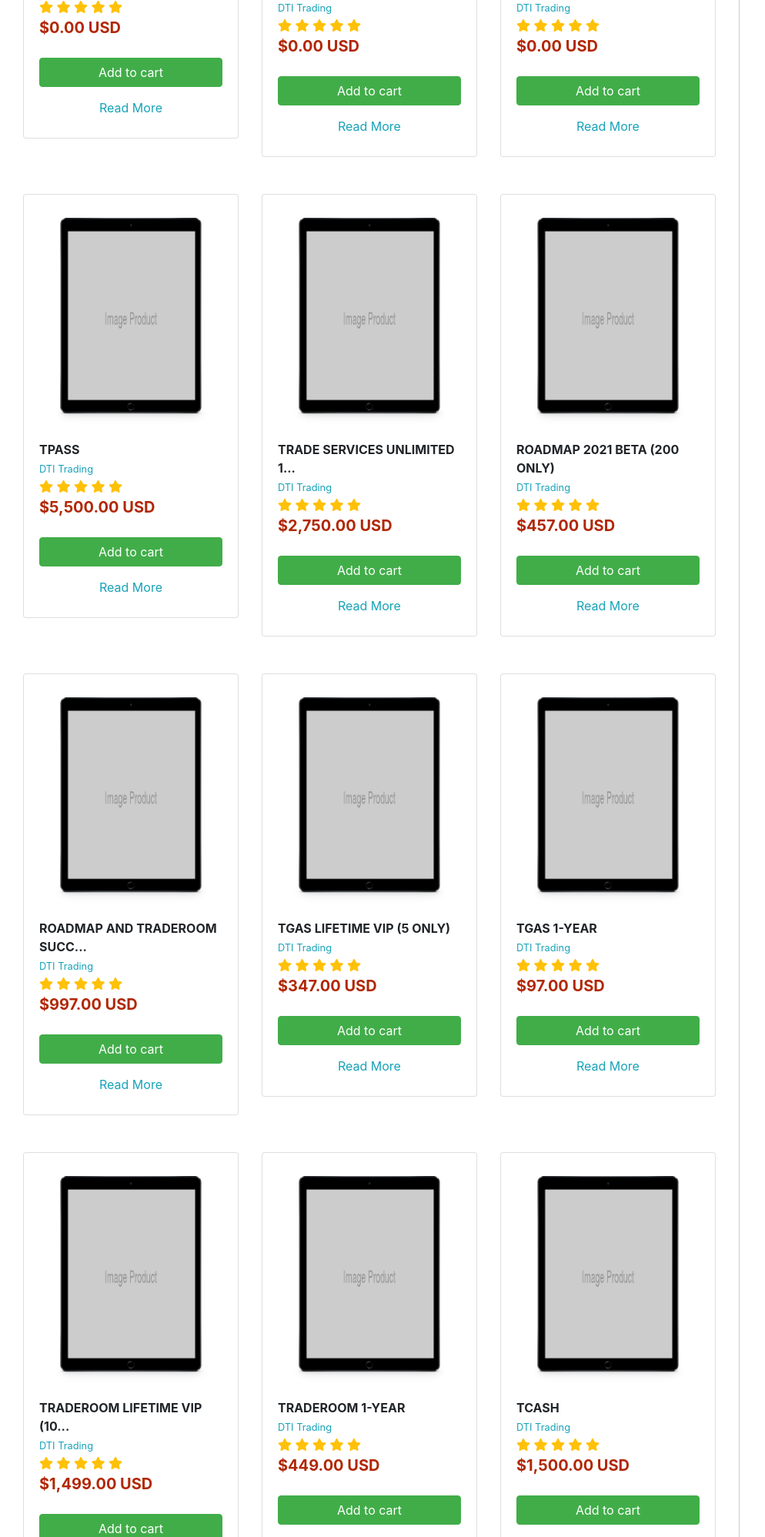
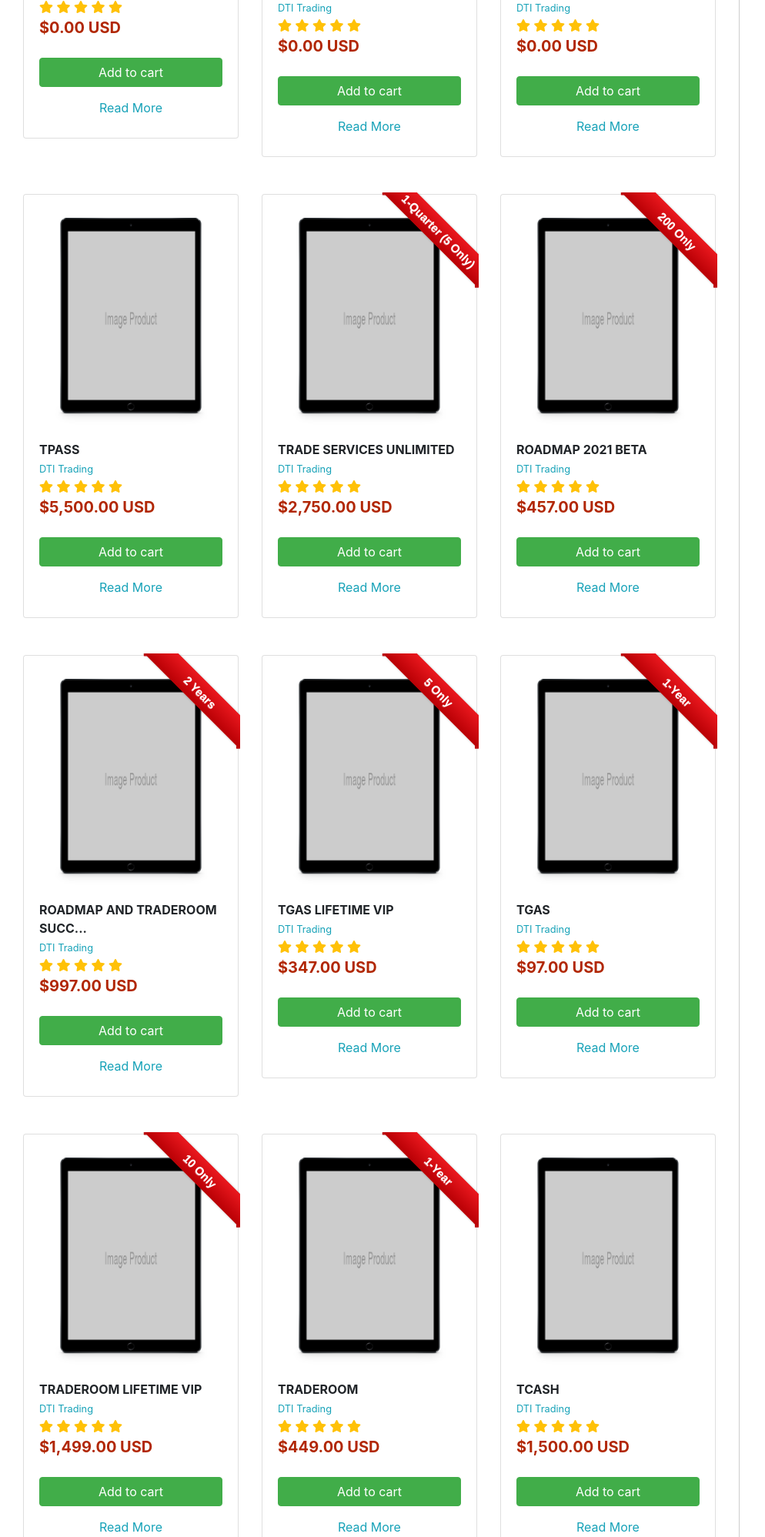
Before and after one commit to juanjimeneztj/catalog-plus-of, a PHP site: page / in a window 1280 px wide. Shown: the part 1216-3213 px from the top of the page at 77% size, without its empty margins (0-994 px from the left). Run offline with PHP 8.4, Linux system fonts and the light colour scheme; style sheets or scripts are compiled from the project's sources; some libraries are stand-ins or nearby versions.

Commit message:
added label to the products

```diff
--- a/css/style.css
+++ b/css/style.css
@@ -67,3 +67,47 @@
 .modal-body, .modal-body p, .modal-body a, .modal-body li {
   font-size: 19px;
   line-height: 30px; }
+
+.ribbon-wrapper-red {
+  width: 135px;
+  height: 128px;
+  overflow: hidden;
+  position: absolute;
+  top: -3px;
+  right: -3px;
+  z-index: 1; }
+  .ribbon-wrapper-red .ribbon-red {
+    font: bold 15px Sans-Serif;
+    color: #fff;
+    text-align: center;
+    text-shadow: rgba(255, 255, 255, 0.5) 0px 1px 0px;
+    -webkit-transform: rotate(45deg);
+    -moz-transform: rotate(45deg);
+    -ms-transform: rotate(45deg);
+    -o-transform: rotate(45deg);
+    position: relative;
+    padding: 7px 0;
+    left: -5px;
+    top: 35px;
+    width: 176px;
+    background-color: #ea181e;
+    background-image: -webkit-gradient(linear, left top, left bottom, from(#ea181e), to(#b90005));
+    background-image: -webkit-linear-gradient(top, #ea181e, #b90005);
+    background-image: -moz-linear-gradient(top, #BFDC7A, #8EBF45);
+    background-image: -ms-linear-gradient(top, #BFDC7A, #8EBF45);
+    background-image: -o-linear-gradient(top, #BFDC7A, #8EBF45);
+    color: #fff;
+    -webkit-box-shadow: 0px 0px 3px rgba(0, 0, 0, 0.3);
+    -moz-box-shadow: 0px 0px 3px rgba(0, 0, 0, 0.3);
+    box-shadow: 0px 0px 3px rgba(0, 0, 0, 0.3); }
+    .ribbon-wrapper-red .ribbon-red:before, .ribbon-wrapper-red .ribbon-red:after {
+      content: "";
+      border-top: 3px solid #b90005;
+      border-left: 3px solid transparent;
+      border-right: 3px solid transparent;
+      position: absolute;
+      bottom: -3px; }
+    .ribbon-wrapper-red .ribbon-red:before {
+      left: 0; }
+    .ribbon-wrapper-red .ribbon-red:after {
+      right: 0; }
--- a/index.php
+++ b/index.php
@@ -36,6 +36,9 @@
                             <template id="template-product">
                                 <div class="col-12 col-sm-12 col-md-12 col-lg-12 col-xl-4 mb-5">
                                     <div class="card text-center">
+                                        <div class="ribbon-wrapper-red">
+                                            <div class="ribbon-red">1-Year</div>
+                                        </div>
                                         <figure class="prod-image">
                                             <img src="${element.image}" alt="${element.product_name}" />
                                         </figure>
--- a/js/init.fn.juanjimeneztj.js
+++ b/js/init.fn.juanjimeneztj.js
@@ -24,6 +24,12 @@
                     $name = element.product_name;
                 }
             }
+            if(element.label == ''){
+                templateProducts.querySelector('.ribbon-wrapper-red').classList.add('d-none');
+            }else{
+                templateProducts.querySelector('.ribbon-wrapper-red').classList.remove('d-none');
+                templateProducts.querySelector('.ribbon-wrapper-red .ribbon-red').textContent = element.label;
+            }
             templateProducts.querySelector('img').setAttribute('src',element.image);
             templateProducts.querySelector('img').setAttribute('alt',element.product_name);
             templateProducts.querySelector('.title-gsweb').setAttribute('title',element.product_name);
--- a/products.php
+++ b/products.php
@@ -4,6 +4,7 @@
     [
         'id'           => 1,
         'product_name' => 'TBUZ',
+        'label'        => '',
         'retail_price' => '',
         'actual_price' => '0.00',
         'image'        => 'images/TBUZ.png',
@@ -12,6 +13,7 @@
     [
         'id'           => 2,
         'product_name' => 'TSPY',
+        'label'        => '',
         'retail_price' => '',
         'actual_price' => '0.00',
         'image'        => 'images/TSPY.png',
@@ -20,6 +22,7 @@
     [
         'id'           => 3,
         'product_name' => 'High Noon Swing Trade Alerts',
+        'label'        => '',
         'retail_price' => '',
         'actual_price' => '0.00',
         'image'        => 'images/HighNoon.png',
@@ -28,6 +31,7 @@
     [
         'id'           => 4,
         'product_name' => 'TCASH',
+        'label'        => '',
         'retail_price' => '',
         'actual_price' => '0.00',
         'image'        => 'images/TCASH.png',
@@ -36,6 +40,7 @@
     [
         'id'           => 5,
         'product_name' => '24-Hour Global TradeRoom',
+        'label'        => '',
         'retail_price' => '',
         'actual_price' => '0.00',
         'image'        => 'images/24HourGlobalTradeRoom.png',
@@ -44,6 +49,7 @@
     [
         'id'           => 6,
         'product_name' => 'Trade of the Day with TGAS',
+        'label'        => '',
         'retail_price' => '',
         'actual_price' => '0.00',
         'image'        => 'images/TradeOfTheDay.png',
@@ -52,6 +58,7 @@
     [
         'id'           => 7,
         'product_name' => 'TPASS',
+        'label'        => '',
         'retail_price' => '22,500.00',
         'actual_price' => '5,500.00',
         'image'        => 'images/example.png',
@@ -59,7 +66,8 @@
     ],
     [
         'id'           => 8,
-        'product_name' => 'Trade Services Unlimited 1-Quarter (5 Only)',
+        'product_name' => 'Trade Services Unlimited',
+        'label'        => '1-Quarter (5 Only)',
         'retail_price' => '4,999.00',
         'actual_price' => '2,750.00',
         'image'        => 'images/example.png',
@@ -67,7 +75,8 @@
     ],
     [
         'id'           => 9,
-        'product_name' => 'Roadmap 2021 Beta (200 Only)',
+        'product_name' => 'Roadmap 2021 Beta',
+        'label'        => '200 Only',
         'retail_price' => '4,500.00',
         'actual_price' => '457.00',
         'image'        => 'images/example.png',
@@ -75,7 +84,8 @@
     ],
     [
         'id'           => 10,
-        'product_name' => 'Roadmap and TradeRoom success package 2 Years',
+        'product_name' => 'Roadmap and TradeRoom success package',
+        'label'        => '2 Years',
         'retail_price' => '4,500.00',
         'actual_price' => '997.00',
         'image'        => 'images/example.png',
@@ -83,7 +93,8 @@
     ],
     [
         'id'           => 11,
-        'product_name' => 'TGAS Lifetime VIP (5 Only)',
+        'product_name' => 'TGAS Lifetime VIP',
+        'label'        => '5 Only',
         'retail_price' => '5,999.00',
         'actual_price' => '347.00',
         'image'        => 'images/example.png',
@@ -91,7 +102,8 @@
     ],
     [
         'id'           => 12,
-        'product_name' => 'TGAS 1-Year',
+        'product_name' => 'TGAS',
+        'label'        => '1-Year',
         'retail_price' => '999.00',
         'actual_price' => '97.00',
         'image'        => 'images/example.png',
@@ -99,7 +111,8 @@
     ],
     [
         'id'           => 13,
-        'product_name' => 'TradeRoom Lifetime VIP (10 Only)',
+        'product_name' => 'TradeRoom Lifetime VIP',
+        'label'        => '10 Only',
         'retail_price' => '5,000.00',
         'actual_price' => '1,499.00',
         'image'        => 'images/example.png',
@@ -107,7 +120,8 @@
     ],
     [
         'id'           => 14,
-        'product_name' => 'TradeRoom 1-Year',
+        'product_name' => 'TradeRoom',
+        'label'        => '1-Year',
         'retail_price' => '999.00',
         'actual_price' => '449.00',
         'image'        => 'images/example.png',
@@ -116,6 +130,7 @@
     [
         'id'           => 15,
         'product_name' => 'TCASH',
+        'label'        => '',
         'retail_price' => '',
         'actual_price' => '1,500.00',
         'image'        => 'images/example.png',
@@ -124,6 +139,7 @@
     [
         'id'           => 16,
         'product_name' => 'High Noon',
+        'label'        => '',
         'retail_price' => '',
         'actual_price' => '1,000.00',
         'image'        => 'images/example.png',
@@ -131,7 +147,8 @@
     ],
     [
         'id'           => 17,
-        'product_name' => 'TBB 2 Year',
+        'product_name' => 'TBB',
+        'label'        => '2 Year',
         'retail_price' => '',
         'actual_price' => '1,500.00',
         'image'        => 'images/example.png',
@@ -139,7 +156,8 @@
     ],
     [
         'id'           => 18,
-        'product_name' => 'Charlie&#39;s Option Room 2-Year (Only 5)',
+        'product_name' => 'Charlie&#39;s Option Room',
+        'label'        => '2-Year (Only 5)',
         'retail_price' => '7,992.00',
         'actual_price' => '5,000.00',
         'image'        => 'images/example.png',
@@ -147,7 +165,8 @@
     ],
     [
         'id'           => 19,
-        'product_name' => 'Charlie&#39;s Option Room 1-Year (Only 10)',
+        'product_name' => 'Charlie&#39;s Option Room',
+        'label'        => '1-Year (Only 10)',
         'retail_price' => '3,996.00',
         'actual_price' => '2,950.00',
         'image'        => 'images/example.png',
@@ -155,7 +174,8 @@
     ],
     [
         'id'           => 20,
-        'product_name' => 'TBUZ/TSPY Combo 1 Year',
+        'product_name' => 'TBUZ/TSPY',
+        'label'        => 'Combo 1 Year',
         'retail_price' => '8,550.00',
         'actual_price' => '1,500.00',
         'image'        => 'images/example.png',
@@ -163,7 +183,8 @@
     ],
     [
         'id'           => 21,
-        'product_name' => 'TBUZ/TSPY Combo 3 Year',
+        'product_name' => 'TBUZ/TSPY',
+        'label'        => 'Combo 3 Year',
         'retail_price' => '8,550.00',
         'actual_price' => '3,400.00',
         'image'        => 'images/example.png',
@@ -171,7 +192,8 @@
     ],
     [
         'id'           => 22,
-        'product_name' => 'TBUZ 1 Year',
+        'product_name' => 'TBUZ',
+        'label'        => '1 Year',
         'retail_price' => '2,850.00',
         'actual_price' => '1,699.00',
         'image'        => 'images/example.png',
@@ -179,7 +201,8 @@
     ],
     [
         'id'           => 23,
-        'product_name' => 'TSPY Pro 3-Year',
+        'product_name' => 'TSPY Pro',
+        'label'        => '3-Year',
         'retail_price' => '8,550.00',
         'actual_price' => '3,949.00',
         'image'        => 'images/example.png',
@@ -187,7 +210,8 @@
     ],
     [
         'id'           => 24,
-        'product_name' => 'TSPY Pro 1-Year',
+        'product_name' => 'TSPY Pro',
+        'label'        => '1-Year',
         'retail_price' => '2,850.00',
         'actual_price' => '1,699.00',
         'image'        => 'images/example.png',
@@ -195,7 +219,8 @@
     ],
     [
         'id'           => 25,
-        'product_name' => 'Trade-A-Thon 1-Year',
+        'product_name' => 'Trade-A-Thon',
+        'label'        => '1-Year',
         'retail_price' => '2,499.00',
         'actual_price' => '1,500.00',
         'image'        => 'images/example.png',
@@ -204,6 +229,7 @@
     [
         'id'           => 26,
         'product_name' => 'Trade-A-Thon Lifetime',
+        'label'        => '',
         'retail_price' => '749.00',
         'actual_price' => '2,499.00',
         'image'        => 'images/example.png',
@@ -211,7 +237,8 @@
     ],
     [
         'id'           => 27,
-        'product_name' => 'Sawgrass Workshop (Only 10)',
+        'product_name' => 'Sawgrass Workshop',
+        'label'        => 'Only 10',
         'retail_price' => '2,499.00',
         'actual_price' => '1,000.00',
         'image'        => 'images/example.png',
@@ -220,6 +247,7 @@
     [
         'id'           => 28,
         'product_name' => '(EOT) Encyclopedia of Trading',
+        'label'        => '',
         'retail_price' => '999.00',
         'actual_price' => '497.00',
         'image'        => 'images/example.png',
--- a/scss/style.scss
+++ b/scss/style.scss
@@ -93,3 +93,53 @@
     font-size: 19px;
     line-height: 30px;
 }
+
+
+.ribbon-wrapper-red {
+    width: 135px;
+    height: 128px;
+    overflow: hidden;
+    position: absolute;
+    top: -3px;
+    right: -3px;
+    z-index: 1;
+    & .ribbon-red {
+        font: bold 15px Sans-Serif;
+        color: #fff;
+        text-align: center;
+        text-shadow: rgba(255,255,255,0.5) 0px 1px 0px;
+        -webkit-transform: rotate(45deg);
+        -moz-transform: rotate(45deg);
+        -ms-transform: rotate(45deg);
+        -o-transform: rotate(45deg);
+        position: relative;
+        padding: 7px 0;
+        left: -5px;
+        top: 35px;
+        width: 176px;
+        background-color: #ea181e;
+        background-image: -webkit-gradient(linear, left top, left bottom, from(#ea181e), to(#b90005));
+        background-image: -webkit-linear-gradient(top, #ea181e, #b90005);
+        background-image: -moz-linear-gradient(top, #BFDC7A, #8EBF45);
+        background-image: -ms-linear-gradient(top, #BFDC7A, #8EBF45);
+        background-image: -o-linear-gradient(top, #BFDC7A, #8EBF45);
+        color: #fff;
+        -webkit-box-shadow: 0px 0px 3px rgba(0,0,0,0.3);
+        -moz-box-shadow: 0px 0px 3px rgba(0,0,0,0.3);
+        box-shadow: 0px 0px 3px rgba(0,0,0,0.3);
+        &:before,&:after{
+          content: "";
+          border-top: 3px solid #b90005;
+          border-left: 3px solid transparent;
+          border-right: 3px solid transparent;
+          position:absolute;
+          bottom: -3px;
+        }
+        &:before{
+            left: 0;
+        }
+        &:after{
+            right: 0;
+        }
+    }
+}
```
